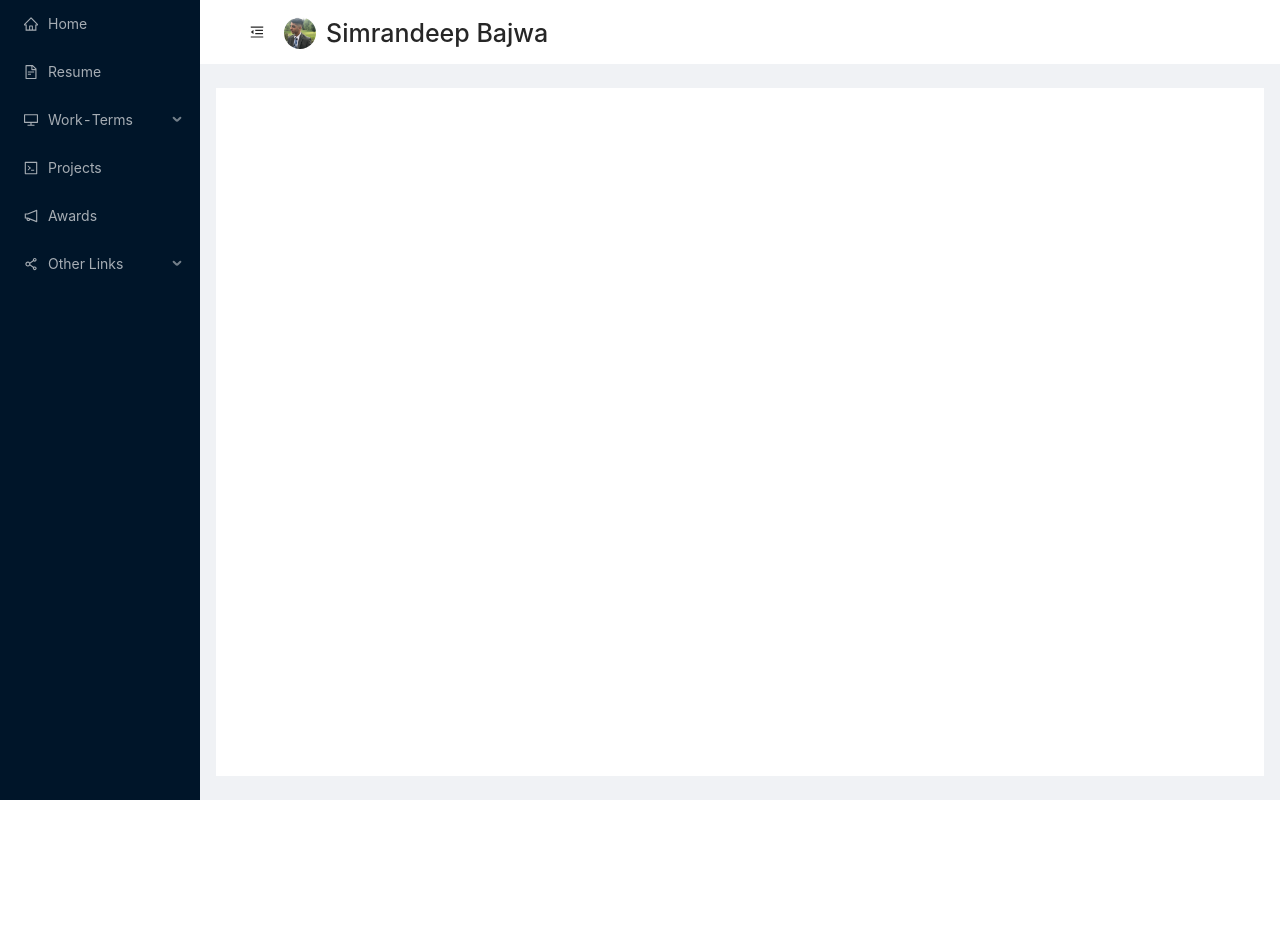
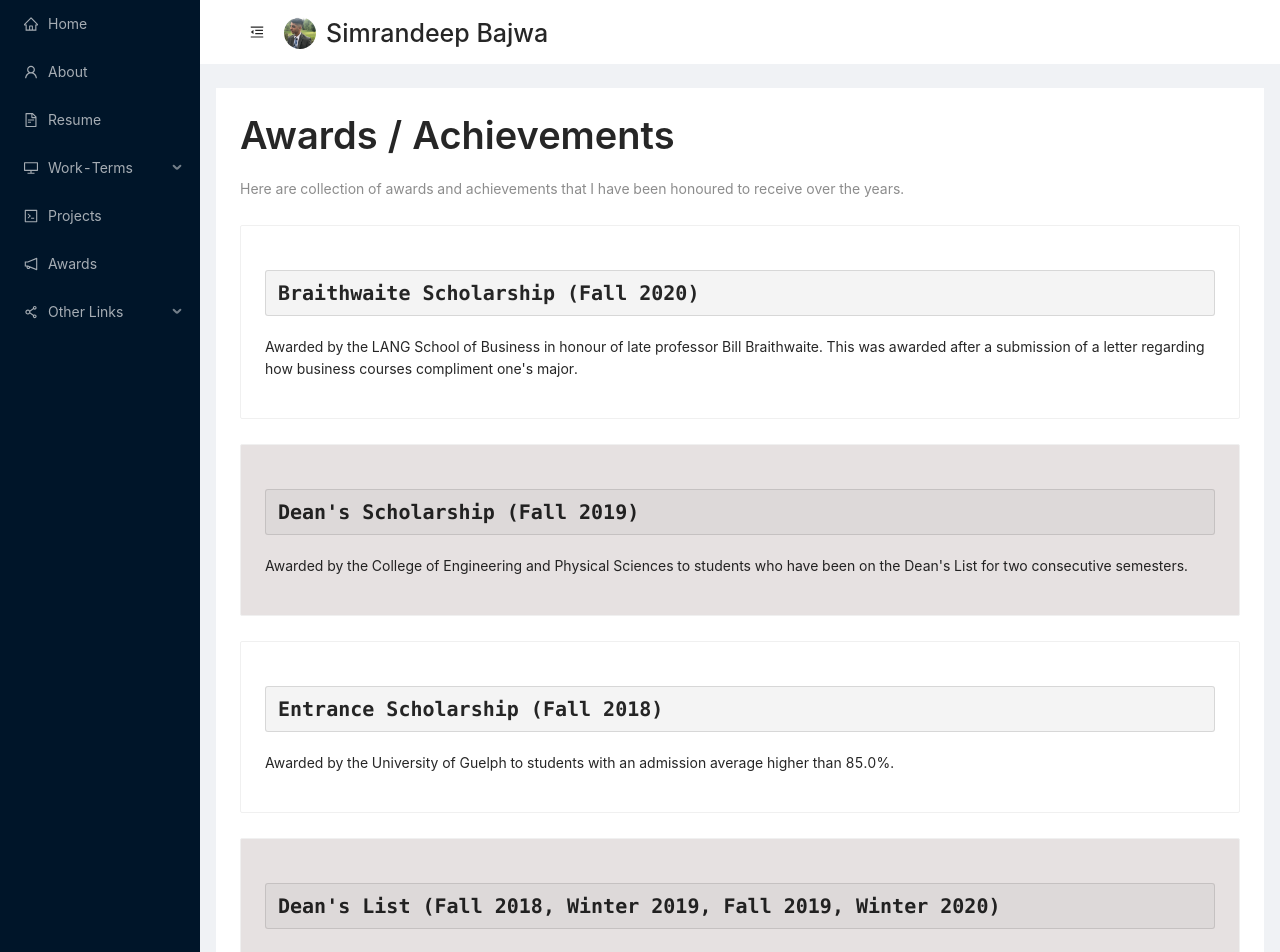
Before and after one commit to deepbajwaa/SimrandeepBajwaPortfolio, a React (Create React App) app: page /SimrandeepBajwaPortfolio/awards in a window 1280 px wide. Shown: the top 952 px of the page. Before the commit the page ends 800 px from the top, so only its background shows below. Built offline with nearby package versions, Linux system fonts and the light colour scheme.

Commit message:
Worked on the Award page.

```diff
--- a/src/App.js
+++ b/src/App.js
@@ -1,9 +1,11 @@
 import React, { Component } from 'react';
 import NavMenu from './components/NavMenu';
 import HomePage from './components/HomePage'
+import AboutPage from './components/AboutPage';
 import ResumePage from './components/ResumePage';
 import CasewarePage from './components/CasewarePage';
 import ProjectPage from './components/ProjectPage';
+import AwardPage from './components/AwardPage';
 import './App.css';
 import { Layout, Avatar  } from 'antd';
 import {
@@ -51,9 +53,11 @@ class App extends Component {
                 }}
               >
                 <Route path="/SimrandeepBajwaPortfolio" exact component={HomePage}/>
+                <Route path="/SimrandeepBajwaPortfolio/about" component={AboutPage}/>
                 <Route path="/SimrandeepBajwaPortfolio/resume" component={ResumePage}/>
                 <Route path="/SimrandeepBajwaPortfolio/caseware" component={CasewarePage}/>
                 <Route path="/SimrandeepBajwaPortfolio/projects" component={ProjectPage}/>
+                <Route path="/SimrandeepBajwaPortfolio/awards" component={AwardPage}/>
               </Content>
             </Layout>
           </Layout>
--- /dev/null
+++ b/src/components/AboutPage.js
@@ -0,0 +1,16 @@
+import React, { Component } from 'react';
+import { Typography } from 'antd';
+
+const { Title, Text } = Typography;
+
+class AboutPage extends Component {
+    render() {
+        return (
+            <div>
+                <Title>Hobbies / Interests</Title>
+            </div>
+        );
+    }
+}
+
+export default AboutPage;
--- /dev/null
+++ b/src/components/AwardPage.css
@@ -0,0 +1,17 @@
+.card-title-style {
+    margin-top: 0;
+    margin-bottom: 1em;
+    overflow: auto;
+    font-size: 20px;
+    font-family: 'SFMono-Regular', Consolas, 'Liberation Mono', Menlo, Courier, monospace;
+    font-weight: 600;
+}
+
+.card-title-style-date {
+    justify-content: flex-end;
+}
+
+.card-award-styling {
+    width: 100%;
+    margin-top: 25px;
+}
--- /dev/null
+++ b/src/components/AwardPage.js
@@ -0,0 +1,52 @@
+import React, { Component } from 'react';
+import { Typography, Card } from 'antd';
+
+const { Title, Paragraph, Text } = Typography;
+
+class AwardPage extends Component {
+    render() {
+        return (
+            <div>
+                <Title>Awards / Achievements</Title>
+                <Text type="secondary">Here are collection of awards and achievements that I have been honoured to receive over the years.</Text>
+                <Card className="card-award-styling" style={{ marginTop: '25px' }}>
+                    <Title level={4}>
+                        <pre>Braithwaite Scholarship (Fall 2020)</pre>
+                    </Title>
+                    <Paragraph>
+                        Awarded by the LANG School of Business in honour of late professor Bill Braithwaite. This was awarded after a
+                        submission of a letter regarding how business courses compliment one's major.
+                    </Paragraph>
+                </Card>
+                <Card className="card-award-styling" style={{ marginTop: '25px', backgroundColor: 'rgb(230, 225, 225)' }}>
+                    <Title level={4}>
+                        <pre>Dean's Scholarship (Fall 2019)</pre>
+                    </Title>
+                    <Paragraph>
+                        Awarded by the College of Engineering and Physical Sciences to students who have been on the Dean's List for
+                        two consecutive semesters.
+                    </Paragraph>
+                </Card>
+                <Card className="card-award-styling" style={{ marginTop: '25px' }}>
+                    <Title level={4}>
+                        <pre>Entrance Scholarship (Fall 2018)</pre>
+                    </Title>
+                    <Paragraph>
+                        Awarded by the University of Guelph to students with an admission average higher than 85.0%.
+                    </Paragraph>
+                </Card>
+                <Card className="card-award-styling" style={{ marginTop: '25px', backgroundColor: 'rgb(230, 225, 225)' }}>
+                    <Title level={4}>
+                        <pre>Dean's List (Fall 2018, Winter 2019, Fall 2019, Winter 2020)</pre>
+                    </Title>
+                    <Paragraph>
+                        Awarded by the University of Guelph to students with a minimum semester average of 80.0% taking
+                        at least 2.0 credits for that semester.
+                    </Paragraph>
+                </Card>
+            </div>
+        );
+    }
+}
+
+export default AwardPage;
--- a/src/components/HomePage.css
+++ b/src/components/HomePage.css
@@ -1,11 +1,11 @@
 .type-animation {
-    animation: type 4s steps(26);
+    animation: type 4s steps(29);
     overflow: hidden;
     white-space: nowrap;
     font-family: consolas;
     font-size: 25px;
     border-right: 4px solid black;
-    width: 26ch;
+    width: 29ch;
 }
 
 @keyframes type {
@@ -13,6 +13,6 @@
         width: 0ch;
     }
     100% {
-        width: 26ch;
+        width: 29ch;
     }
 }
--- a/src/components/HomePage.js
+++ b/src/components/HomePage.js
@@ -1,6 +1,8 @@
 import React, { Component } from 'react';
-import { Card } from 'antd';
+import { Card, Typography } from 'antd';
 import './HomePage.css';
+
+const { Paragraph } = Typography;
 
 class HomePage extends Component {
     render() {
@@ -8,15 +10,16 @@ class HomePage extends Component {
             <div>
                 <div className="cover">
                     <center>
-                        <img alt="cover-view" src={require('../resources/widescreen1.jpg')} width="800" height="450"/>
+                        <img alt="cover-view" src={require('../resources/widescreen1.jpg')} width="650" height="350"/>
                     </center>
                 </div>
                 <center classname="container">
-                    <br/><h1 className="type-animation">Hi, My Name Is Simrandeep!</h1>
-                    <Card title="Bio"  style={{ width: 1000 }}>
-                        <p>Welcome to my website! My name is Simrandeep Bajwa and I am a 3rd year Computer Science student at the University
+                    <br/><h1 className="type-animation">Hello, My Name Is Simrandeep!</h1>
+                    <Card title="Bio"  style={{ width: '75%' }}>
+                        <Paragraph>Welcome to my website! My name is Simrandeep Bajwa and I am a 3rd year Computer Science student at the University
                             of Guelph. Through this website my main focus is to capture all of my experiences related to software development.
-                            I hope you as a reader are able to relive some of these experiences.</p>
+                            I hope you as a reader are able to relive some of these experiences.
+                        </Paragraph>
                     </Card>
                 </center>
             </div>
--- a/src/components/NavMenu.js
+++ b/src/components/NavMenu.js
@@ -4,6 +4,7 @@ import { Link } from 'react-router-dom';
 
 import {
     HomeOutlined,
+    UserOutlined,
     FileTextOutlined,
     DesktopOutlined,
     AuditOutlined,
@@ -29,6 +30,10 @@ class NavMenu extends Component {
                 Home
                 <Link to="/SimrandeepBajwaPortfolio"/>
               </Menu.Item>
+              <Menu.Item icon={<UserOutlined />}>
+                About
+                <Link to="/SimrandeepBajwaPortfolio/about"/>
+              </Menu.Item>
               <Menu.Item icon={<FileTextOutlined />}>
                 Resume
                 <Link to="/SimrandeepBajwaPortfolio/resume"/>
@@ -45,6 +50,7 @@ class NavMenu extends Component {
               </Menu.Item>
               <Menu.Item icon={<NotificationOutlined />}>
                 Awards
+                <Link to="/SimrandeepBajwaPortfolio/awards"/>
               </Menu.Item>
               <SubMenu icon={<ShareAltOutlined />} title="Other Links">
                   <Menu.Item icon={<MailOutlined />}>
--- a/src/components/ProjectPage.css
+++ b/src/components/ProjectPage.css
@@ -1,7 +1,6 @@
 .container {
     display: flex;
     width: 100%;
-    justify-content: space-between;
 }
 
 .card-styling {
--- a/src/components/ProjectPage.js
+++ b/src/components/ProjectPage.js
@@ -3,7 +3,7 @@ import { Typography } from 'antd';
 import { Card } from 'antd';
 import './ProjectPage.css';
 
-const { Title } = Typography;
+const { Title , Text} = Typography;
 const { Meta } = Card;
 
 class ProjectPage extends Component {
@@ -11,6 +11,10 @@ class ProjectPage extends Component {
         return (
             <div>
                 <Title>Projects</Title>
+                <Text type="secondary">
+                    Below is a collection of some of the projects I have worked on. More projects are available on my
+                    <a href="https://github.com/deepbajwaa" target="_blank" rel="noopener noreferrer"> GitHub</a>.
+                </Text>
                 <div className="container">
                     <Card
                     className="card-styling"
--- a/src/components/ResumePage.js
+++ b/src/components/ResumePage.js
@@ -8,9 +8,9 @@ class ResumePage extends Component {
         return (
             <div>
                 <Title>Resume / CV</Title>
-                <Text type="secondary">Below is a brief summary of my previous work experiences, projects, and education</Text>
+                <Text type="secondary">Below is a brief summary of my previous work experiences, projects, and education.</Text>
                 <div style={{padding: '30px'}}>
-                    <embed type="application/pdf" width="100%" height="600px" />
+                    <embed src={require('../resources/Simrandeep Bajwa - Resume.pdf')} type="application/pdf" width="100%" height="600px" />
                     {/* src={require('../resources/Simrandeep Bajwa - Resume.pdf')} */}
                 </div>
             </div>
```
